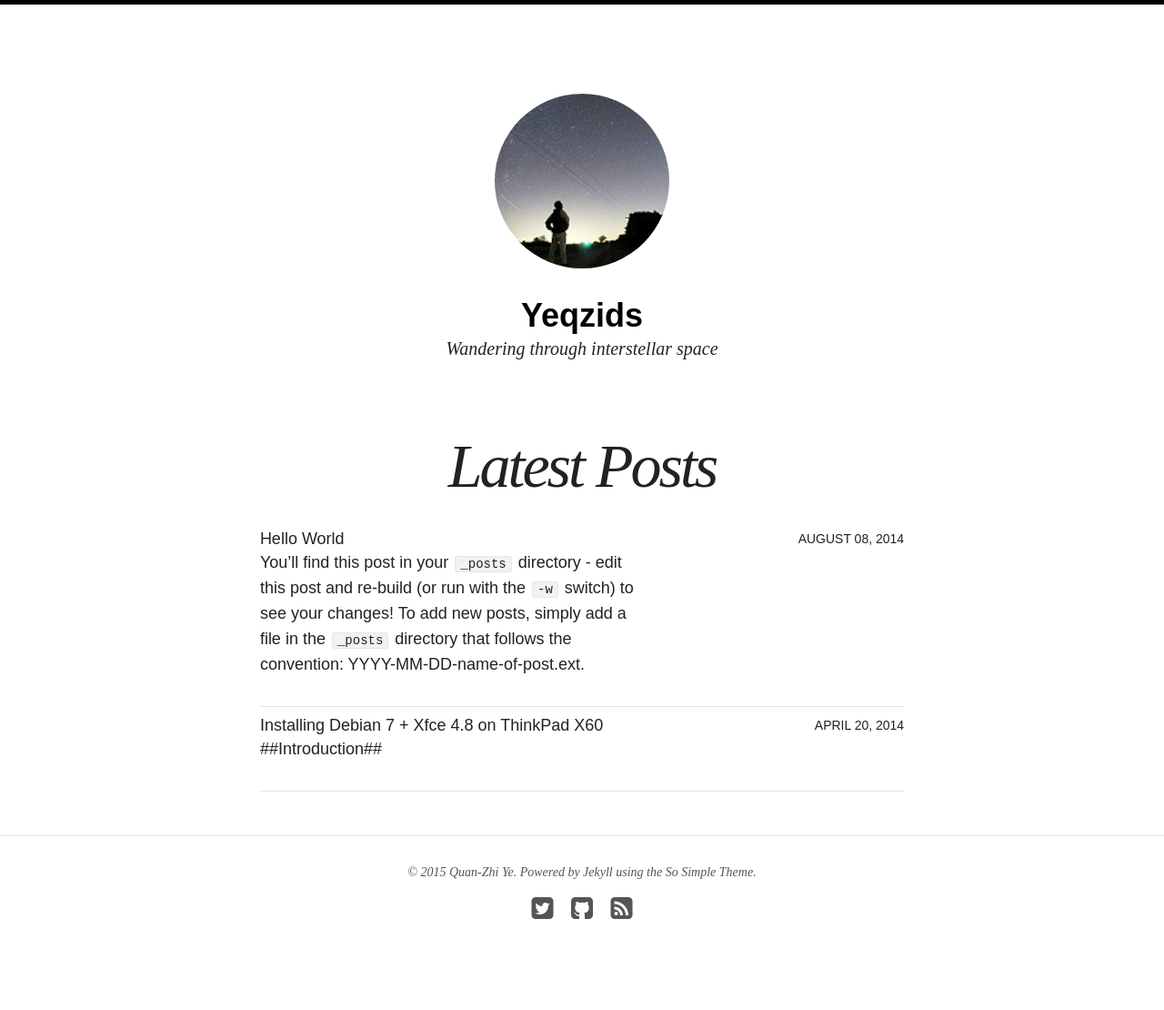
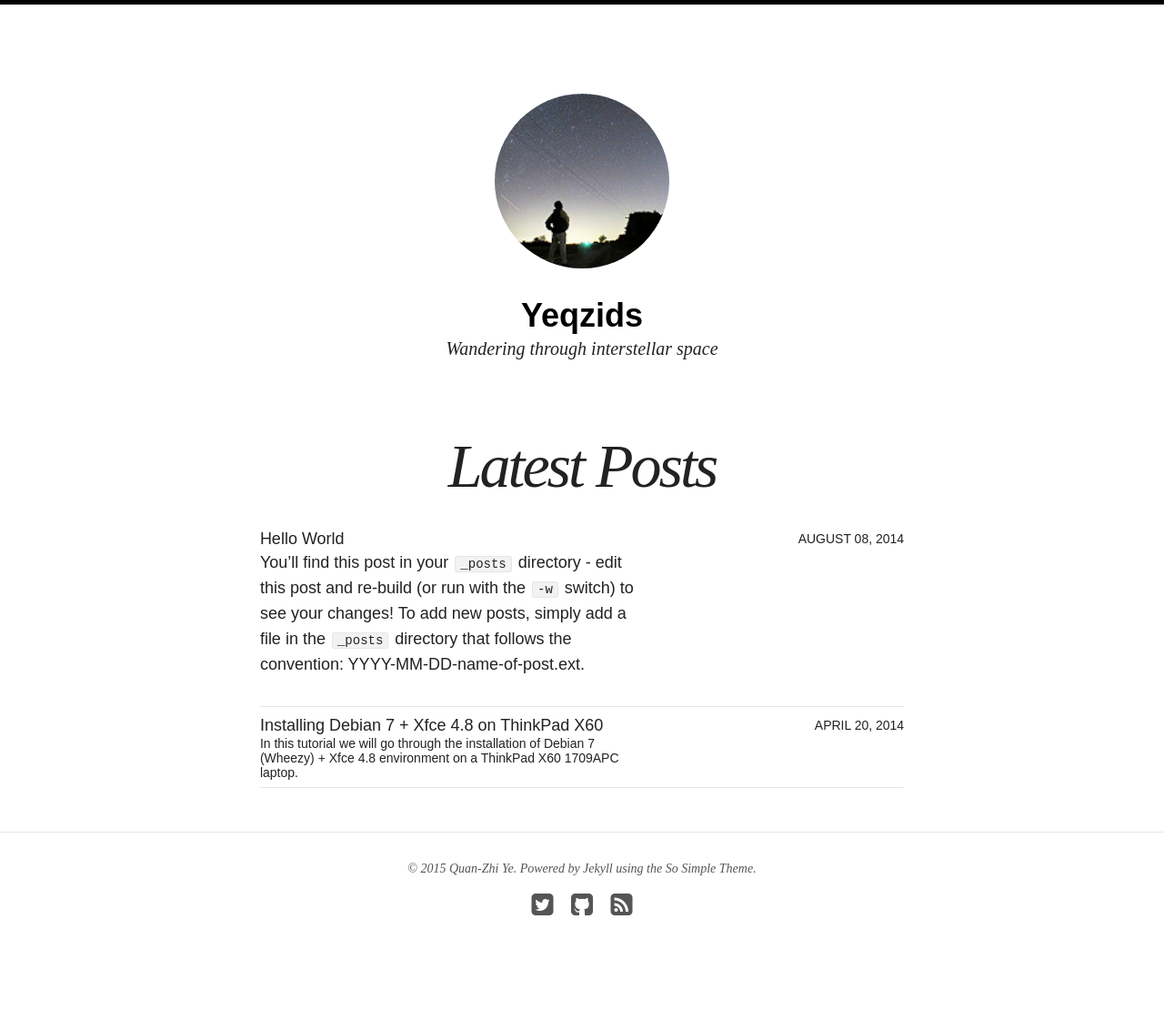
Before and after one commit to Yeqzids/Yeqzids.GitHub.io, a Jekyll site: the page built from index.html, in a window 1280 px wide. Shown: the whole page at 91% size. Built offline with Jekyll 4.4.1, drawn with Linux system fonts in a browser that asks for light colours; nearby versions of some CDN libraries.

Commit message:
Update 2014-04-20-installing-debian-7-xfce-4-8-on-thinkpad-x60.md

```diff
--- a/_posts/resource/2014-04-20-installing-debian-7-xfce-4-8-on-thinkpad-x60.md
+++ b/_posts/resource/2014-04-20-installing-debian-7-xfce-4-8-on-thinkpad-x60.md
@@ -1,14 +1,9 @@
 ---
 layout: post
 title: Installing Debian 7 + Xfce 4.8 on ThinkPad X60
-#excerpt: "Just about everything you'll need to style in the theme: headings, paragraphs, blockquotes, tables, code blocks, and more."
+excerpt: "In this tutorial we will go through the installation of Debian 7 (Wheezy) + Xfce 4.8 environment on a ThinkPad X60 1709APC laptop."
 modified: 2014-04-20
 categories: resource
-#tags: [sample-post]
-#image:
-#  feature: so-simple-sample-image-1.jpg
-#  credit: WeGraphics
-#  creditlink: http://wegraphics.net/downloads/free-ultimate-blurred-background-pack/
 comments: true
 share: true
 ---
```
